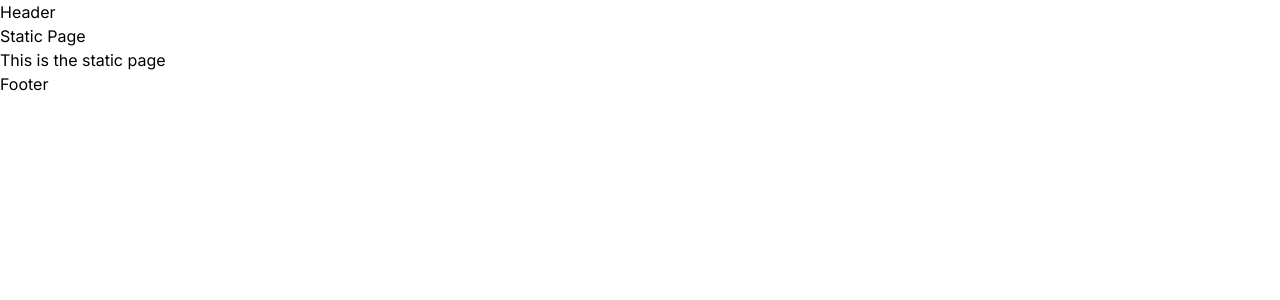
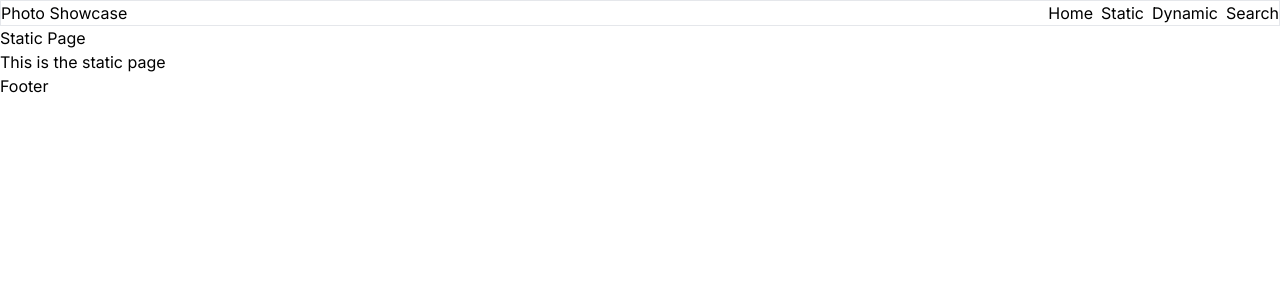
Before and after one commit to acktreptow/photo-showcase, a Next.js app: page /static in a window 1280 px wide. Shown: the top 300 px of the page. Built offline with nearby package versions, Linux system fonts and the light colour scheme.

Commit message:
fill out header

```diff
--- a/src/app/components/Header.tsx
+++ b/src/app/components/Header.tsx
@@ -1,7 +1,25 @@
+import Link from "next/link";
+
 function Header() {
   return (
-    <header>
-      <h1>Header</h1>
+    <header className="container mx-auto border">
+      <div className="flex justify-between">
+        <div>Photo Showcase</div>
+        <nav>
+          <ul className="flex space-x-2">
+            <li>
+              <Link href="/">Home</Link>
+            </li>
+            <li>
+              <Link href="/static">Static</Link>
+            </li>
+            <li>
+              <Link href="/dynamic">Dynamic</Link>
+            </li>
+            <li>Search</li>
+          </ul>
+        </nav>
+      </div>
     </header>
   );
 }
--- a/src/app/dynamic/page.tsx
+++ b/src/app/dynamic/page.tsx
@@ -6,3 +6,5 @@ function DynamicPage() {
     </div>
   );
 }
+
+export default DynamicPage;
```
